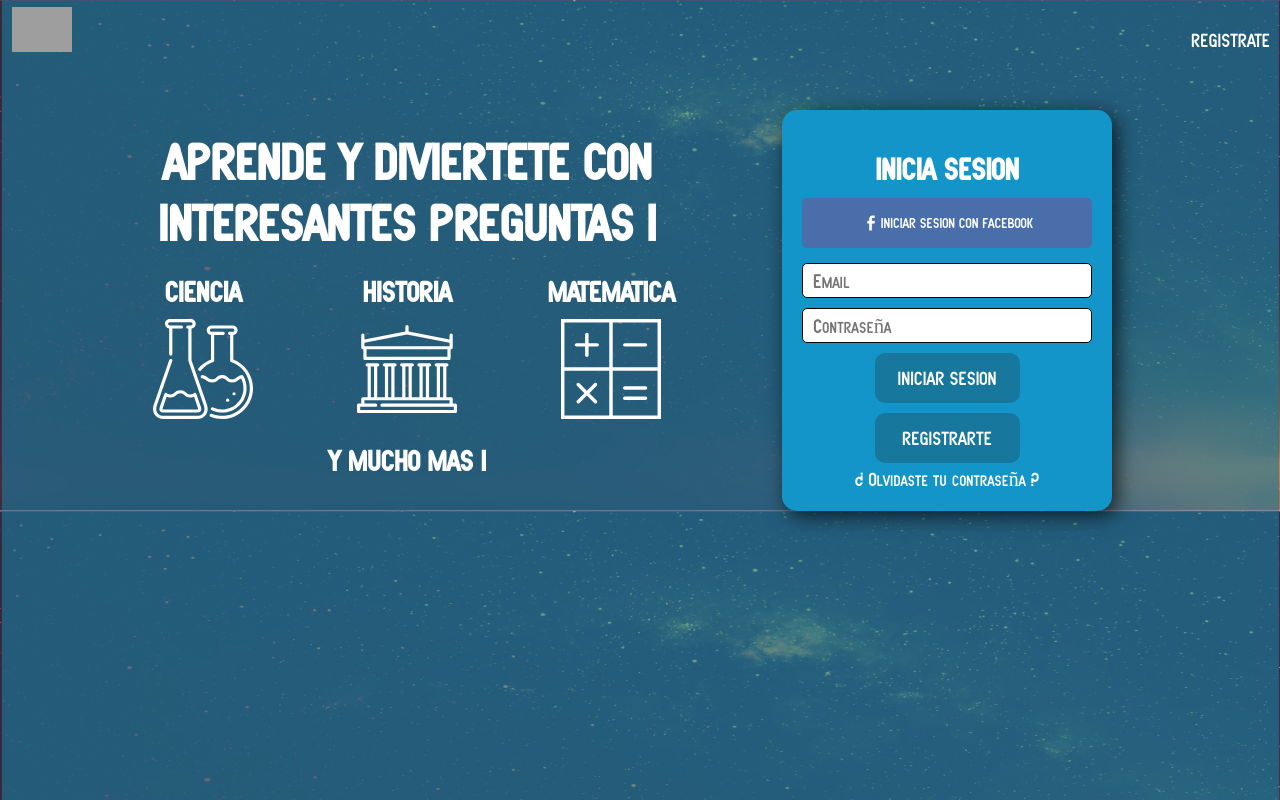
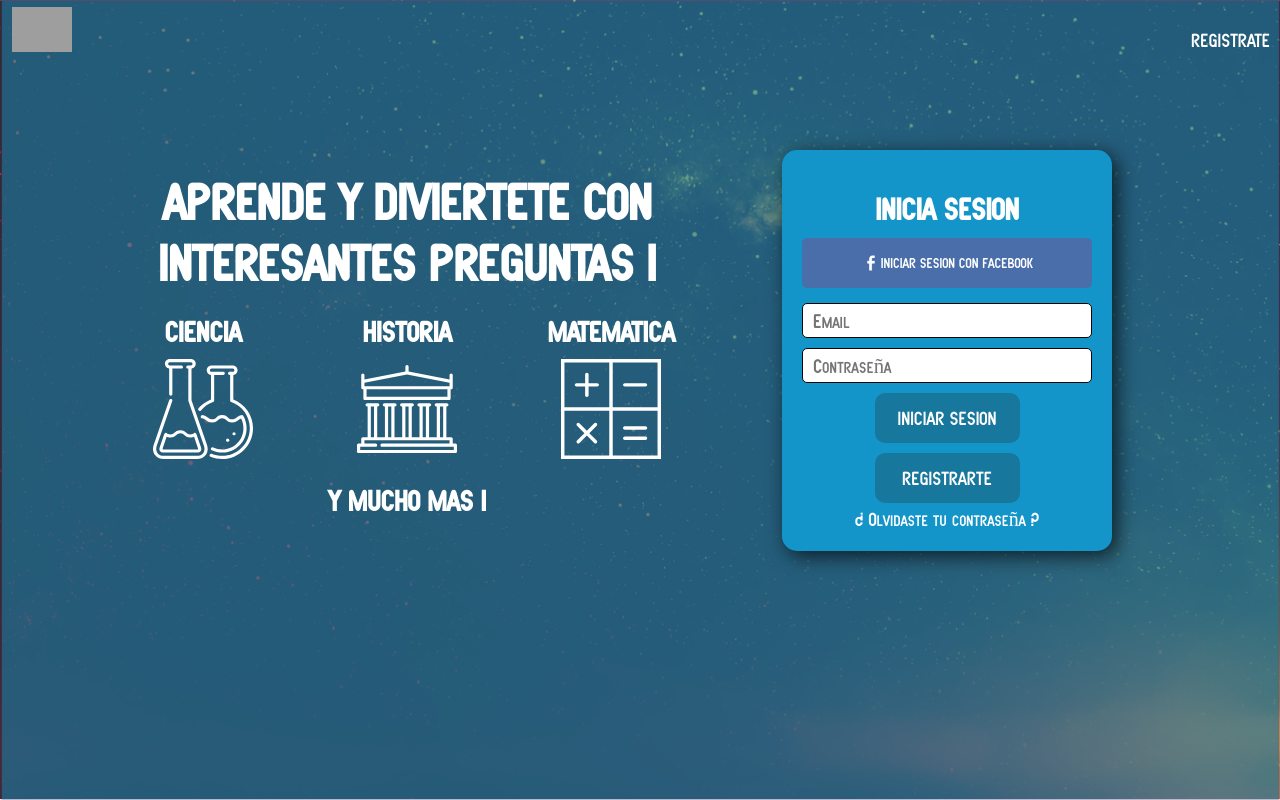
Before and after one commit to CodenityOrg/QuestionGame, a PHP site: page / in a window 1280 px wide. Run offline with PHP 8.4, Linux system fonts and the light colour scheme; some libraries are stand-ins or nearby versions; grey boxes are pictures that could not be loaded.

Commit message:
imagen full e index

```diff
--- a/css/inicio.css
+++ b/css/inicio.css
@@ -197,10 +197,9 @@
     .conteiner__index {
         width: 95%;
         margin: auto;
-        margin-top: 30px;
+        margin-top: 70px;
         display: flex;
         align-items: center;
-
     }
     .inicia {
         display: none;
--- a/index.php
+++ b/index.php
@@ -3,7 +3,7 @@
 <!DOCTYPE html>
 <html>
 	<?php include 'include/head.php'; ?>
-<body style="background-image: url(img/rect4359.png); background-size:100vw 100%">
+<body style="background-image: url(img/rect4359.png); background-size:100vw 100vh">
 
 <!------MODAL REGISTER--INICIO-------------------------->
 
```
